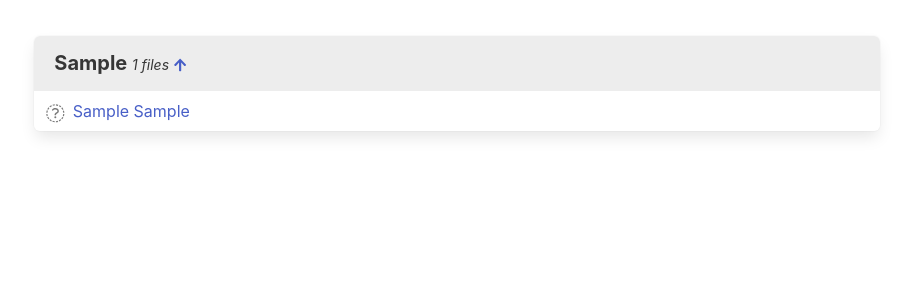
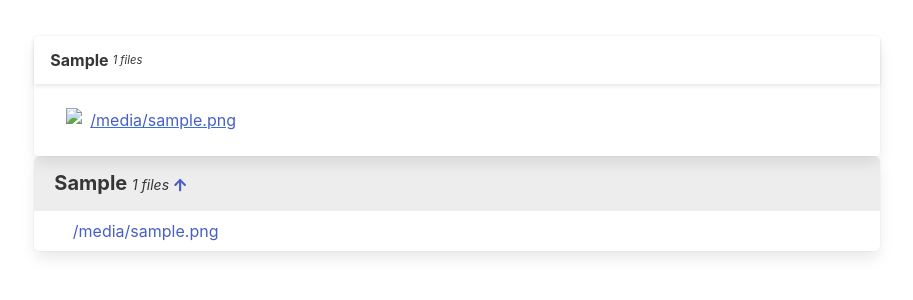
Before and after one commit to Xevion/simple-viewer, a Django app: template viewer/templates/browse.html in a window 1280 px wide. Shown: the part 52-352 px from the top of the page, without its empty margins (183-1096 px from the left). Run offline with Django 3.2, Linux system fonts and the light colour scheme; tables that the repository leaves empty hold one stand-in row (values such as "Sample post"); the template is opened without the code that fills it: values that come from a table or form of the project are taken from there, most other values are stand-ins (such as "Sample title", 1, 10 or a date in 2020); some libraries are stand-ins or nearby versions.

Commit message:
begin working on thumbnail (with viewer) for files, change to class based helper

```diff
--- a/viewer/templates/browse.html
+++ b/viewer/templates/browse.html
@@ -1,5 +1,52 @@
 {% extends 'base.html' %}
+{% block head %}
+    {{ block.super }}
+    <style>
+        .media {
+            width: 100%;
+        {#height: 3em;#}
+        }
+
+        .media .media-filename {
+            text-decoration: underline;
+            text-decoration-color: #3273dc;
+        }
+    </style>
+{% endblock head %}
 {% block content %}
+    <div class="card">
+        <div class="card-header">
+            <p class="card-header-title">
+                {{ directory.path }}
+                <span class="pl-1" style="font-weight: 400; font-style: italic; font-size: 70%;">
+                    {{ files|length }} files
+                </span>
+            </p>
+        </div>
+        <div class="card-content">
+            <div class="content">
+                {% for directory in directories %}
+                <div>
+
+                </div>
+
+                {% endfor %}
+                {% for file in files %}
+                    <div class="media">
+                        {% load thumbnail %}
+                        <img class="px-2" src="{{ file.fullpath|thumbnail_url:'small' }}">
+{#                        <img class="px-2" src="https://picsum.photos/200/130?random={{ file.0 }}">#}
+                        <span class="media-filename">
+                            <a href="{% url 'file' directory.id file.filename %}">
+                                {{ file.filename }}
+                            </a>
+                        </span>
+                    </div>
+                {% endfor %}
+            </div>
+        </div>
+    </div>
+
     <div class="panel">
         <div class="panel-heading">
             {{ directory.path }}
@@ -15,16 +62,15 @@
         {% for file in files %}
             <div class="panel-block">
                         <span class="panel-icon pr-4">
-                            <i class="fas fa-{{ file.1 }} fa-lg" aria-hidden="true"></i>
+{#                            <i class="fas fa-{{ file }} fa-lg" aria-hidden="true"></i>#}
                         </span>
                 {% if file.1 == 'folder' %}
-                    <a href="{% url 'add' %}?path={{ file.2 }}">
-                        {{ file.0 }}
+                    <a href="{% url 'add' %}?path={{ file.fullpath }}">
+                        {{ file.filename }}
                     </a>
                 {% else %}
-                    <a href="{% url 'file' directory.id file.0 %}">
-                        {{ file.0 }}
-                        {{ file.0 }}
+                    <a href="{% url 'file' directory.id file.filename %}">
+                        {{ file.filename }}
                     </a>
                 {% endif %}
             </div>
```
Also changed, not shown: viewer/helpers.py (+34 -16 lines).
